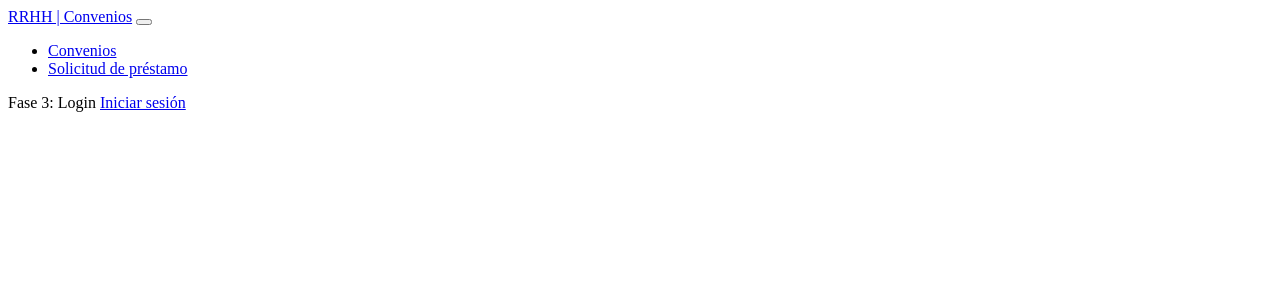
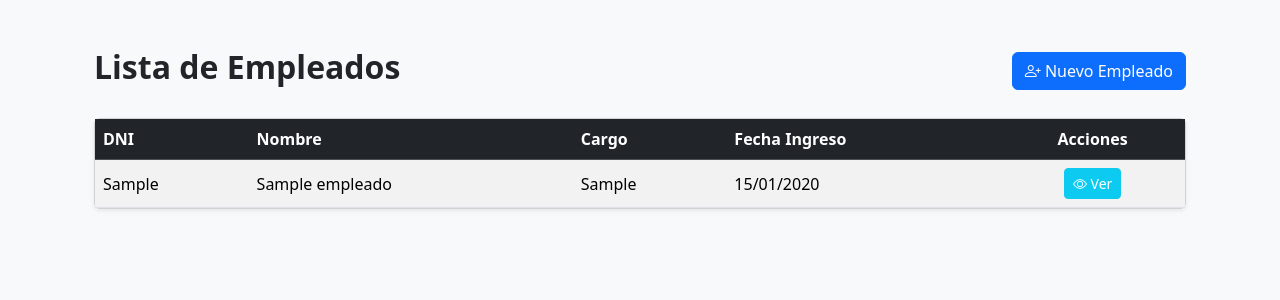
Before and after one commit to alvarohl230498-cyber/Convenio, a Flask app: template templates/index.html in a window 1280 px wide. Shown: the top 300 px of the page. Run offline with Flask 3, Linux system fonts and the light colour scheme; the template is opened without the code that fills it: values that come from a table or form of the project are taken from there, others are empty; tables that the repository leaves empty hold one stand-in row (values such as "Sample post"); some libraries are stand-ins or nearby versions.

Commit message:
fit rutas html 11

```diff
--- a/templates/index.html
+++ b/templates/index.html
@@ -1,60 +1,47 @@
-<nav class="navbar navbar-expand-lg navbar-dark bg-primary shadow-sm">
-    <div class="container-fluid">
-        <!-- Brand -->
-        <a class="navbar-brand fw-bold" href="{{ url_for('home') }}">RRHH | Convenios</a>
+{% extends "base.html" %}
+{% block content %}
+<div class="container mt-4">
+    <div class="d-flex justify-content-between align-items-center mb-4">
+        <h2 class="fw-bold">Lista de Empleados</h2>
+        <a href="{{ url_for('new_employee') }}" class="btn btn-primary">
+            <i class="bi bi-person-plus"></i> Nuevo Empleado
+        </a>
+    </div>
 
-        <!-- Toggler -->
-        <button class="navbar-toggler" type="button" data-bs-toggle="collapse" data-bs-target="#topNav"
-            aria-controls="topNav" aria-expanded="false" aria-label="Toggle navigation">
-            <span class="navbar-toggler-icon"></span>
-        </button>
-
-        <div id="topNav" class="collapse navbar-collapse">
-            <ul class="navbar-nav me-auto mb-2 mb-lg-0">
-                <!-- Convenios: SIN endpoint, ruta literal (como estaba antes) -->
-                <li class="nav-item">
-                    <a class="nav-link {{ 'active' if request.path.startswith('/convenios') else '' }}"
-                        href="{{ url_for('convenios.list_employees') }}">
-                        Convenios
-                    </a>
-                </li>
-
-                <!-- Solicitud de préstamo (usa endpoint del BP de préstamos) -->
-                <li class="nav-item">
-                    <a class="nav-link {{ 'active' if request.path.startswith('/prestamos') else '' }}"
-                        href="{{ url_for('prestamos.ui_nuevo_prestamo') }}">
-                        Solicitud de préstamo
-                    </a>
-                </li>
-            </ul>
-
-            <!-- Lado derecho: badge + sesión -->
-            <div class="d-flex align-items-center gap-3">
-                <span class="navbar-text small opacity-75 d-none d-md-inline">
-                    <span class="badge bg-light text-dark">Fase 3: Login</span>
-                </span>
-
-                {% if current_user.is_authenticated %}
-                <div class="nav-item dropdown">
-                    <a class="nav-link dropdown-toggle d-flex align-items-center" href="#" id="userMenu" role="button"
-                        data-bs-toggle="dropdown" aria-expanded="false">
-                        <i class="bi bi-person-circle me-2"></i>
-                        <span>{{ current_user.username or 'Usuario' }}</span>
-                    </a>
-                    <ul class="dropdown-menu dropdown-menu-end" aria-labelledby="userMenu">
-                        <li>
-                            <a class="dropdown-item" href="{{ url_for('auth.logout') }}">
-                                <i class="bi bi-box-arrow-right me-2"></i> Cerrar sesión
+    <div class="card shadow-sm">
+        <div class="card-body p-0">
+            <table class="table table-hover table-striped align-middle mb-0">
+                <thead class="table-dark">
+                    <tr>
+                        <th>DNI</th>
+                        <th>Nombre</th>
+                        <th>Cargo</th>
+                        <th>Fecha Ingreso</th>
+                        <th class="text-center">Acciones</th>
+                    </tr>
+                </thead>
+                <tbody>
+                    {% for emp in empleados %}
+                    <tr>
+                        <td>{{ emp.dni }}</td>
+                        <td>{{ emp.nombre }}</td>
+                        <td>{{ emp.cargo or '-' }}</td>
+                        <td>{{ emp.fecha_ingreso.strftime('%d/%m/%Y') if emp.fecha_ingreso else '-' }}</td>
+                        <td class="text-center">
+                            <a href="{{ url_for('view_employee', empleado_id=emp.id) }}"
+                                class="btn btn-sm btn-info text-white">
+                                <i class="bi bi-eye"></i> Ver
                             </a>
-                        </li>
-                    </ul>
-                </div>
-                {% else %}
-                <a class="btn btn-outline-light btn-sm" href="{{ url_for('auth.login_get') }}">
-                    <i class="bi bi-box-arrow-in-right me-1"></i> Iniciar sesión
-                </a>
-                {% endif %}
-            </div>
+                        </td>
+                    </tr>
+                    {% else %}
+                    <tr>
+                        <td colspan="5" class="text-center py-3">No hay empleados registrados.</td>
+                    </tr>
+                    {% endfor %}
+                </tbody>
+            </table>
         </div>
     </div>
-</nav>
+</div>
+{% endblock %}
```
